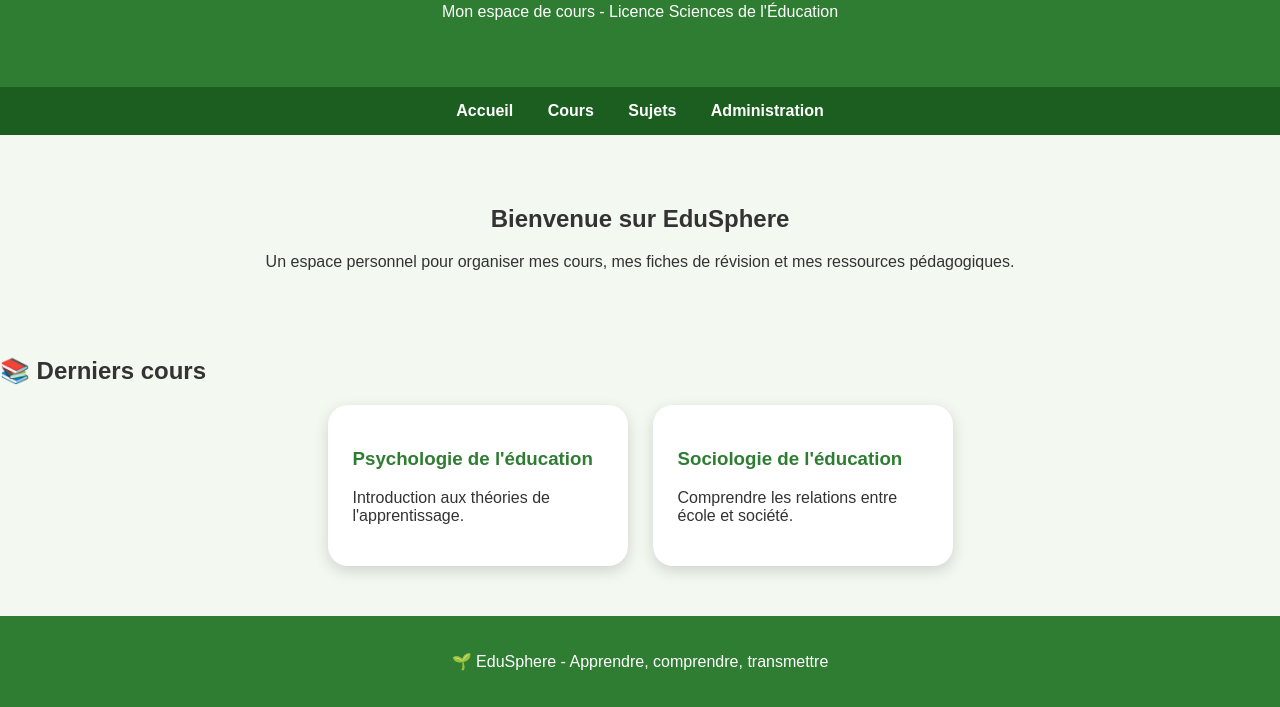
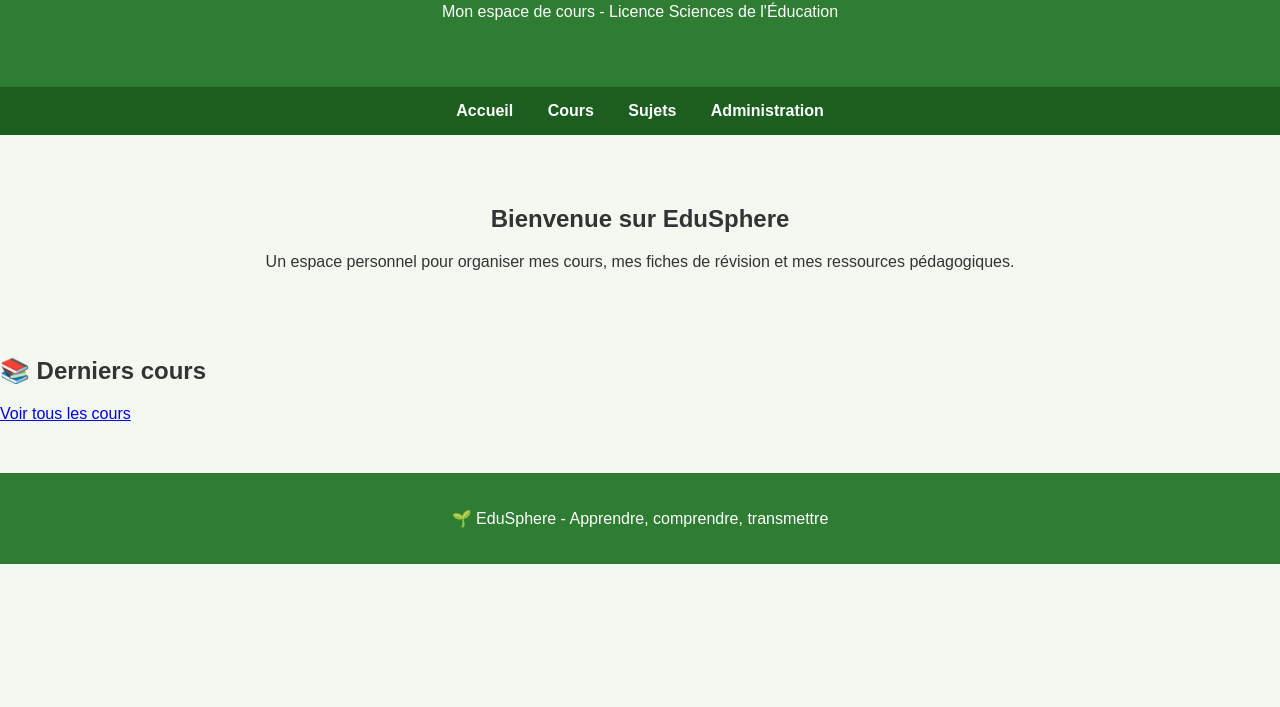
Before and after one commit to DevSandrine/EduTerra, a plain HTML site: page index.html in a window 1280 px wide. Shown: the part 146-853 px from the top of the page. After the commit the page ends 800 px from the top, so only its background shows below. Drawn offline with Linux system fonts and the light colour scheme.

Commit message:
Update index.html

```diff
--- a/index.html
+++ b/index.html
@@ -20,7 +20,7 @@
 
 <nav>
     <a href="index.html">Accueil</a>
-    <a href="#">Cours</a>
+    <a href="cours.html">Cours</a>
     <a href="#">Sujets</a>
     <a href="admin/">Administration</a>
 </nav>
@@ -42,26 +42,11 @@
 
 <h2>📚 Derniers cours</h2>
 
-
-<div class="cours">
-
-    <article>
-        <h3>Psychologie de l'éducation</h3>
-        <p>Introduction aux théories de l'apprentissage.</p>
-    </article>
-
-
-    <article>
-        <h3>Sociologie de l'éducation</h3>
-        <p>Comprendre les relations entre école et société.</p>
-    </article>
-
-
-</div>
-
+<a href="cours.html">
+    Voir tous les cours
+</a>
 
 </section>
-
 
 <footer>
 
```
